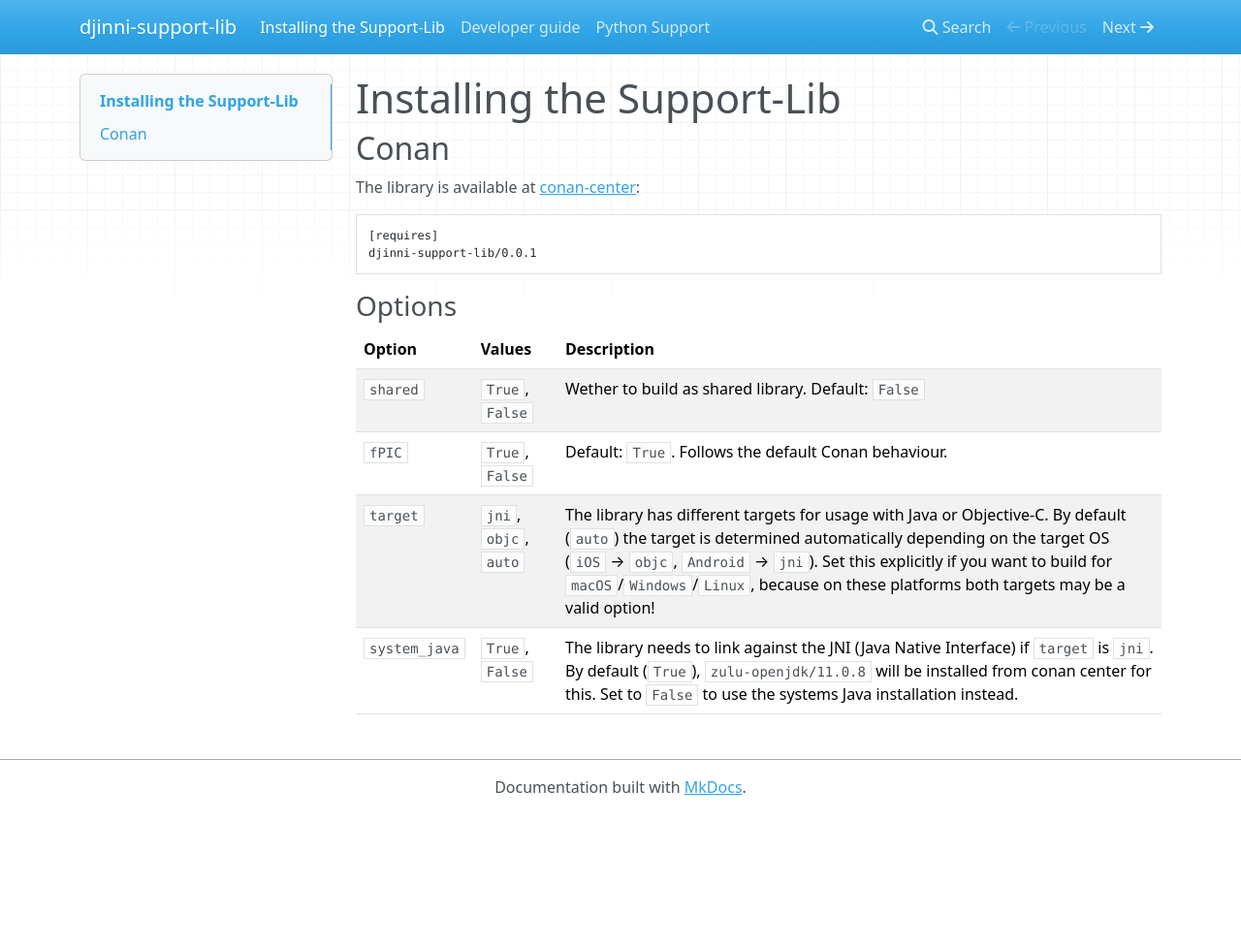
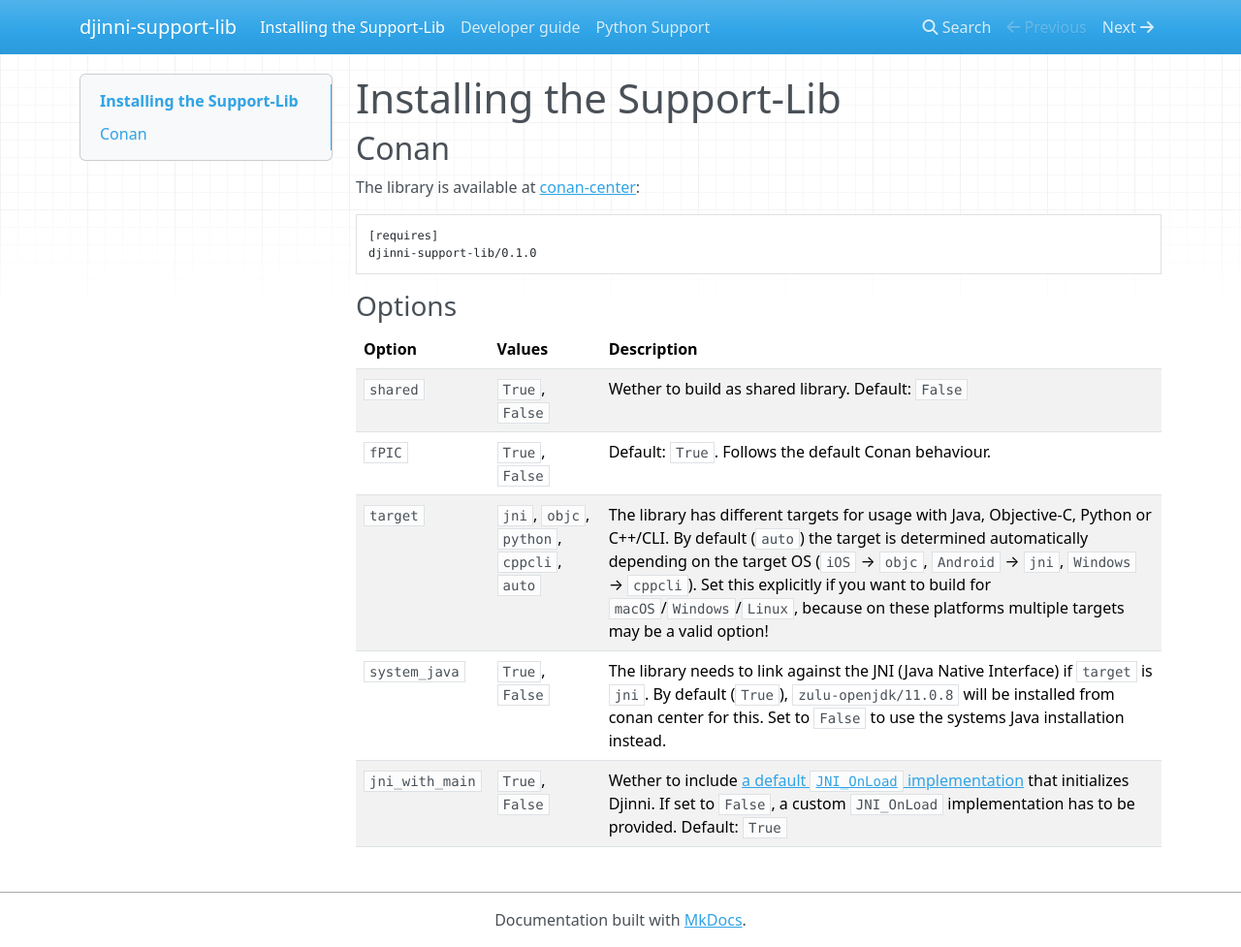
Before and after one commit to cross-language-cpp/djinni-support-lib, an MkDocs documentation site: the page built from docs/install.md, in a window 1280 px wide and 977 px high. Shown: the whole window at 97% size. Built offline with MkDocs 1.6.1, drawn with Linux system fonts in a browser that asks for light colours; nearby versions of some CDN libraries.

Commit message:
update conan install instructions

````diff
--- a/docs/install.md
+++ b/docs/install.md
@@ -6,7 +6,7 @@
 
 ```text
 [requires]
-djinni-support-lib/0.0.1
+djinni-support-lib/0.1.0
 ```
 
 ### Options
@@ -15,5 +15,6 @@
 | ------ | ------ | ----------- |
 | `shared` | `True`, `False` | Wether to build as shared library. Default: `False` |
 | `fPIC` | `True`, `False` | Default: `True`. Follows the default Conan behaviour. |
-| `target` | `jni`, `objc`, `auto` | The library has different targets for usage with Java or Objective-C. By default (`auto`) the target is determined automatically depending on the target OS (`iOS` → `objc`, `Android` → `jni`). Set this explicitly if you want to build for `macOS`/`Windows`/`Linux`, because on these platforms both targets may be a valid option! |
+| `target` | `jni`, `objc`, `python`, `cppcli`, `auto` | The library has different targets for usage with Java, Objective-C, Python or C++/CLI. By default (`auto`) the target is determined automatically depending on the target OS (`iOS` → `objc`, `Android` → `jni`, `Windows` → `cppcli`). Set this explicitly if you want to build for `macOS`/`Windows`/`Linux`, because on these platforms multiple targets may be a valid option! |
 | `system_java` | `True`, `False` | The library needs to link against the JNI (Java Native Interface) if `target` is `jni`. By default (`True`), `zulu-openjdk/11.0.8` will be installed from conan center for this. Set to `False` to use the systems Java installation instead.  |
+| `jni_with_main` | `True`, `False` | Wether to include [a default `JNI_OnLoad` implementation](https://github.com/cross-language-cpp/djinni-support-lib/blob/main/djinni/jni/djinni_main.cpp#L23) that initializes Djinni. If set to `False`, a custom `JNI_OnLoad` implementation has to be provided. Default: `True` |
````
Also changed, not shown: docs/developer-guide.md (+1 -1 lines).
